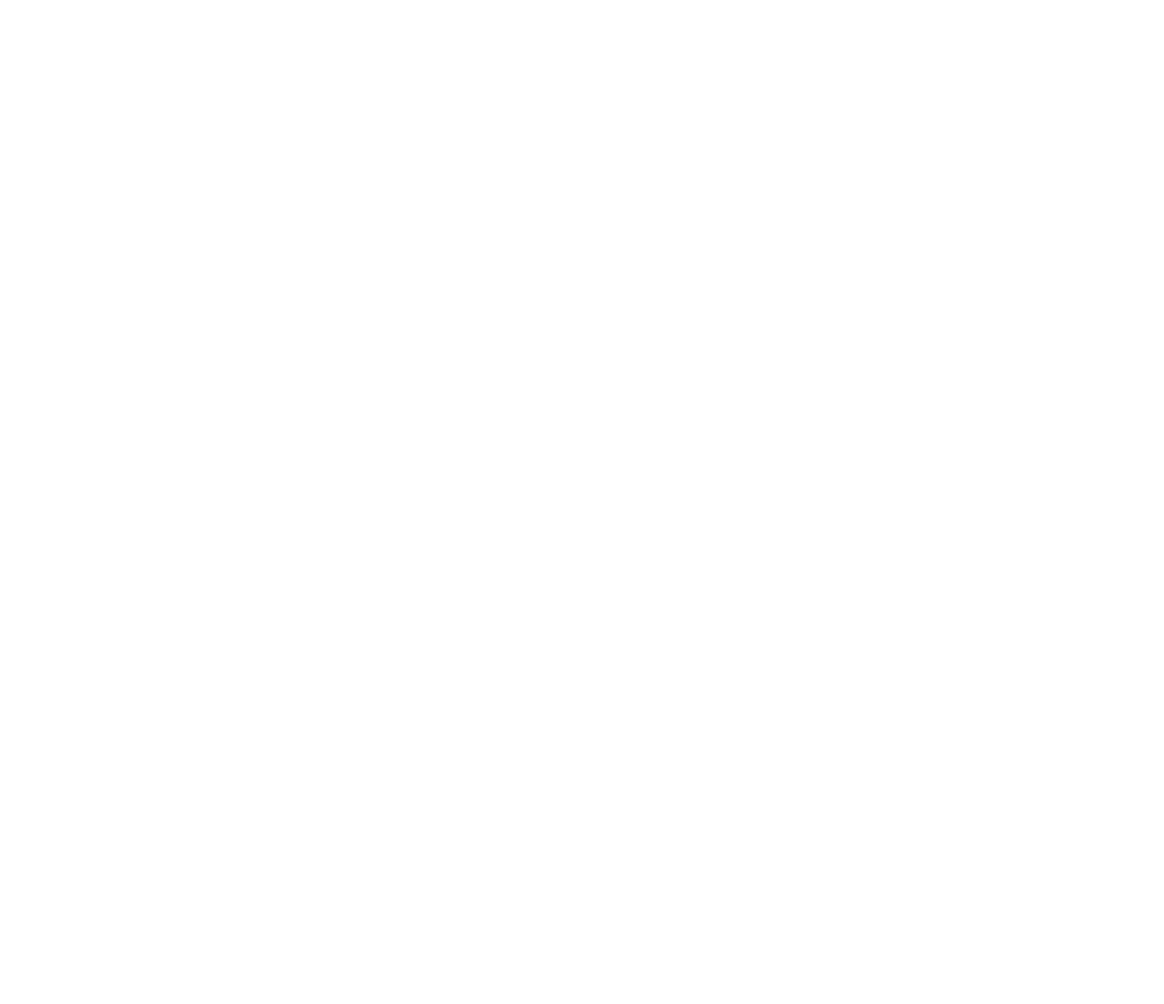
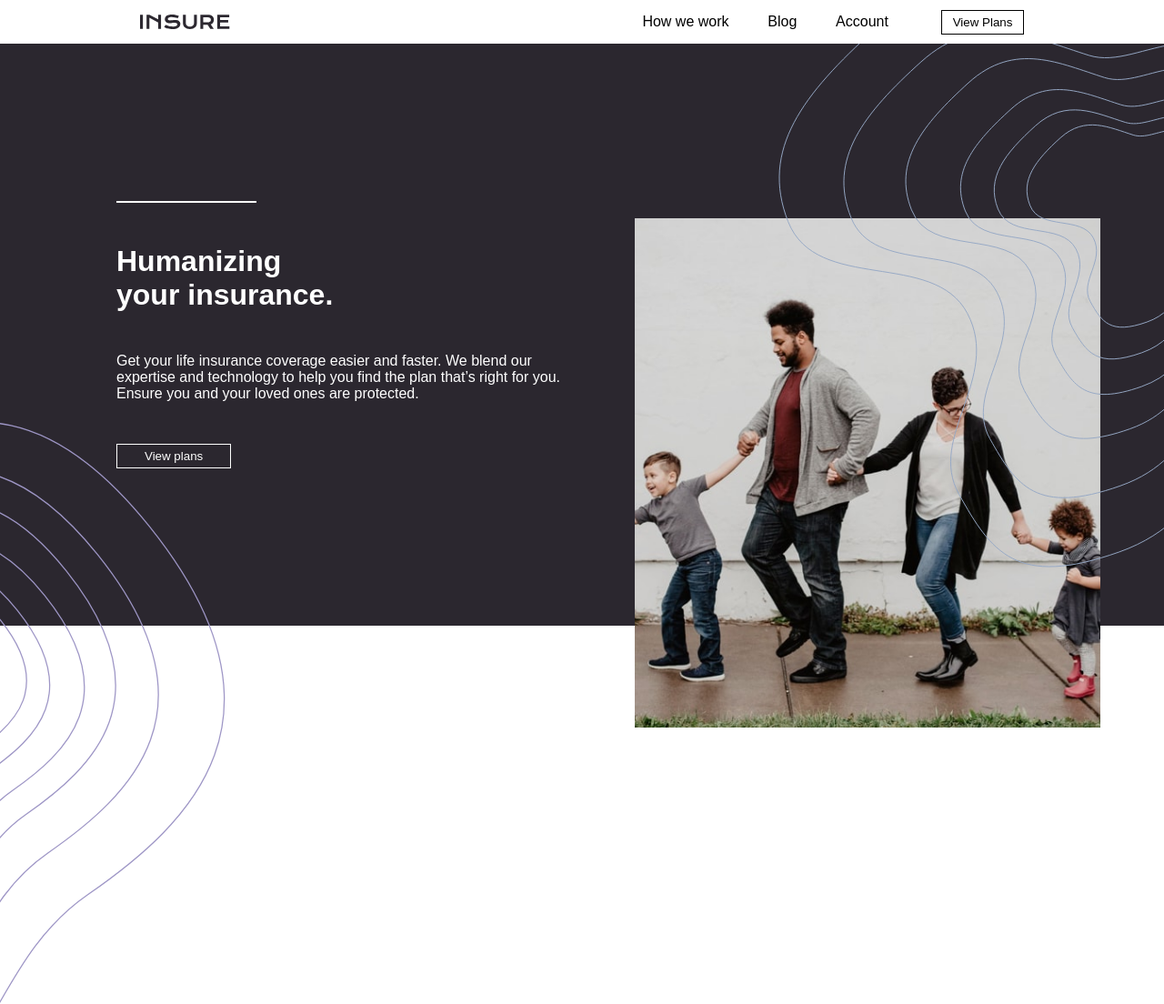
Before and after one commit to Alisaad-lb/insure-landing-page-master, a plain HTML site: page index.html in a window 1280 px wide. Shown: the whole page at 91% size. Before the commit the page ends 800 px from the top, so only its background shows below. Drawn offline with Linux system fonts and the light colour scheme.

Commit message:
desktopversion

```diff
--- a/index.html
+++ b/index.html
@@ -2,12 +2,86 @@
 <html lang="en">
 <head>
   <meta charset="UTF-8">
-  <meta http-equiv="X-UA-Compatible" content="IE=edge">
-  <meta name="viewport" content="width=device-width, initial-scale=1.0">
+  <meta name="viewport" content="width=device-width, initial-scale=1.0"> <!-- displays site properly based on user's device -->
+
+  <link rel="icon" type="image/png" sizes="32x32" href="./images/favicon-32x32.png">
+
+  <title>Frontend Mentor | Insure landing page</title>
   <link rel="stylesheet" href="style.css">
-  <title>Document</title>
+
+  <!-- Feel free to remove these styles or customise in your own stylesheet 👍 -->
+  <style>
+    .attribution { font-size: 11px; text-align: center; }
+    .attribution a { color: hsl(228, 45%, 44%); }
+  </style>
 </head>
 <body>
+  <nav>
+    <img src="/images/logo.svg" alt="logo" class="logo">
 
+    <img src="/images/icon-hamburger.svg" class="humburger" alt="humburger icon">
+    <div class="desktop-items">
+      <p>How we work</p>
+      <p>Blog</p>
+      <p>Account</p>
+      <button>View Plans</button>
+    </div>
+  </nav>
+  <div class="pic-holder">
+
+  </div>
+  <div class="banner">
+    <div class="lines-top"></div>
+  <hr>
+    <h1>Humanizing<br>your insurance.</h1>
+    <p>Get your life insurance coverage easier and faster. We blend our expertise
+      and technology to help you find the plan that’s right for you. Ensure you
+      and your loved ones are protected.</p>
+      <button>View plans</button>
+      <div class="lines-bottom"></div>
+  </div>
+
+<!--
+  Humanizing your insurance.
+  Get your life insurance coverage easier and faster. We blend our expertise
+  and technology to help you find the plan that’s right for you. Ensure you
+  and your loved ones are protected.
+  View plans
+  We’re different
+  Snappy Process
+  Our application process can be completed in minutes, not hours. Don’t get
+  stuck filling in tedious forms.
+  Affordable Prices
+  We don’t want you worrying about high monthly costs. Our prices may be low,
+  but we still offer the best coverage possible.
+  People First
+  Our plans aren’t full of conditions and clauses to prevent payouts. We make
+  sure you’re covered when you need it.
+  Find out more about how we work
+  How we work
+  Our company
+  How we work
+  Why Insure?
+  View plans
+  Reviews
+  Help me
+  FAQ
+  Terms of use
+  Privacy policy
+  Cookies
+  Contact
+  Sales
+  Support
+  Live chat
+  Others
+  Careers
+  Press
+  Licenses -->
+
+
+  <!-- <div class="attribution">
+    Challenge by <a href="https://www.frontendmentor.io?ref=challenge" target="_blank">Frontend Mentor</a>.
+    Coded by <a href="#">Your Name Here</a>.
+  </div> -->
 </body>
 </html>
--- a/style.css
+++ b/style.css
@@ -1,6 +1,172 @@
 * {
-    list-style: none;
     padding: 0;
     margin: 0;
+    border: none;
     box-sizing: border-box;
-}
+    list-style: none;
+  }
+
+  /* ### Primary
+  - Dark Violet: hsl(256, 26%, 20%)
+  - Grayish Blue: hsl(216, 30%, 68%)
+  ### Neutral
+  - Very Dark Violet: hsl(270, 9%, 17%)
+  - Dark Grayish Violet: hsl(273, 4%, 51%)
+  - Very Light Gray: hsl(0, 0%, 98%) */
+
+  /* - Family: [DM Serif Display](https://fonts.google.com/specimen/DM+Serif+Display)
+  - Weights: 400
+  ### Body
+  - Family: [Karla](https://fonts.google.com/specimen/Karla)
+  - Weights: 400, 700 */
+
+  /* font-family: 'DM Serif Display', serif;
+  font-family: 'Karla', sans-serif; */
+  body {
+    height: 100vh;
+    width: 100vw;
+    font-family: "Karla", sans-serif;
+    /* overflow-x: hidden; */
+  }
+
+  nav {
+    /* background-color: aliceblue; */
+    height: 3em;
+    display: flex;
+    padding: 20px;
+    justify-content: space-between;
+    align-items: center;
+  }
+
+  .humburger {
+    height: 1.5em;
+  }
+  .logo {
+    height: 1em;
+  }
+
+  .desktop-items {
+    display: none;
+  }
+
+  .pic-holder {
+    height: 60%;
+    background-image: url("/images/image-intro-mobile.jpg");
+    background-repeat: no-repeat;
+    background-size: cover;
+    background-position: center;
+  }
+
+  .banner {
+    height: 60%;
+    background-color: hsl(270, 9%, 17%);
+    color: white;
+    padding: 25% 10%;
+    display: flex;
+    flex-direction: column;
+    justify-content: space-between;
+    align-items: center;
+    text-align: center;
+    position: relative;
+  }
+  .banner button {
+    background-color: transparent;
+    border: 1px solid white;
+    color: white;
+    padding: 5px 30px;
+  }
+
+  .lines-top {
+    background-image: url("/images/bg-pattern-intro-left-mobile.svg");
+    background-repeat: no-repeat;
+    position: absolute;
+    height: 60%;
+    width: 100%;
+    top: 0;
+  }
+  .lines-bottom {
+    background-image: url("/images/bg-pattern-intro-right-mobile.svg");
+    background-repeat: no-repeat;
+    /* background-position: right; */
+    background-position-x: right;
+    position: absolute;
+    height: 100%;
+    width: 100%;
+    top: 65%;
+  }
+  @media screen and (min-width: 900px) {
+    body {
+      overflow-x: hidden;
+    }
+    nav {
+      padding: 20px 12%;
+    }
+    .humburger {
+      display: none;
+    }
+    .desktop-items {
+      display: flex;
+      width: 420px;
+      justify-content: space-between;
+      align-items: center;
+    }
+    .desktop-items button {
+      background-color: transparent;
+      border: 1px solid black;
+      padding: 5px 12px;
+      margin-left: 15px;
+    }
+    .pic-holder {
+      background-image: url("/images/image-intro-desktop.jpg");
+
+      height: 70%;
+      width: 40%;
+
+      z-index: 2;
+
+      position: absolute;
+
+      bottom: 0;
+      right: 70px;
+    }
+
+    .banner {
+      padding: 10% 50% 10% 10%;
+      height: 80%;
+      text-align: left;
+      align-items: flex-start;
+      justify-content: space-evenly;
+    }
+
+
+  .lines-top {
+    background-image: url("/images/bg-pattern-intro-right-desktop.svg");
+    background-repeat: no-repeat;
+    background-size: contain;
+    position: absolute;
+    background-position: right;
+    height: 90%;
+    width: 90%;
+    z-index: 3;
+
+  }
+  .lines-bottom {
+
+    background-image: url("/images/bg-pattern-intro-left-desktop.svg");
+    background-repeat: no-repeat;
+    background-size: contain;
+    background-position: left;
+
+    position: absolute;
+    height: 100%;
+    width: 50%;
+    margin-left: -10%;
+  }
+  hr {
+    /* border: 3px solid wheat; */
+    /* color: white; */
+    height: 2px;
+    width: 30%;
+    background-color: white;
+  }
+  }
```
